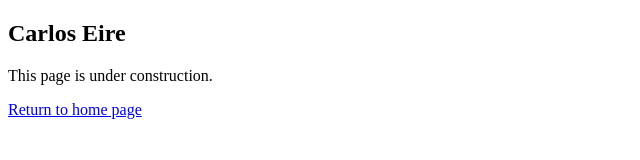
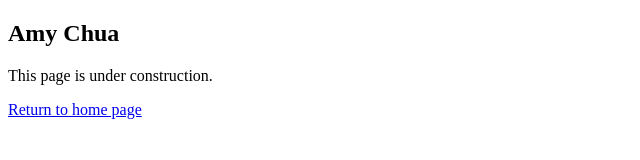
Before and after one commit to igl2-cmd/A05, a plain HTML site: page A05/speakers/chua.html in a window 1280 px wide. Shown: the full height of the page, 0-640 px from the left. Drawn offline with Linux system fonts and the light colour scheme.

Commit message:
Update chua.html for Amy Chua's page

```diff
--- a/A05/speakers/chua.html
+++ b/A05/speakers/chua.html
@@ -3,14 +3,15 @@
 <head>
     <meta charset="UTF-8">
     <meta name="viewport" content="width=device-width, initial-scale=1.0">
-    <title>Carlos Eire - Under Construction</title>
+    <title>Amy Chua - Under Construction</title>
 </head>
 <body>
 
-    <h2>Carlos Eire</h2>
+    <h2>Amy Chua</h2>
     <p>This page is under construction.</p>
 
     <p><a href="../index.html">Return to home page</a></p>
 
 </body>
+
 </html>
```
